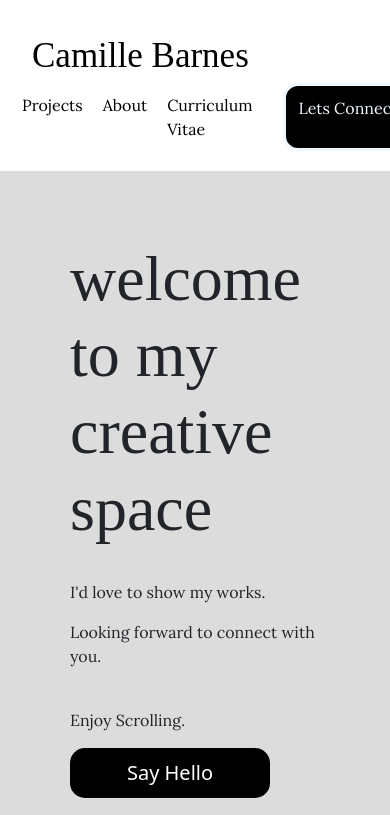
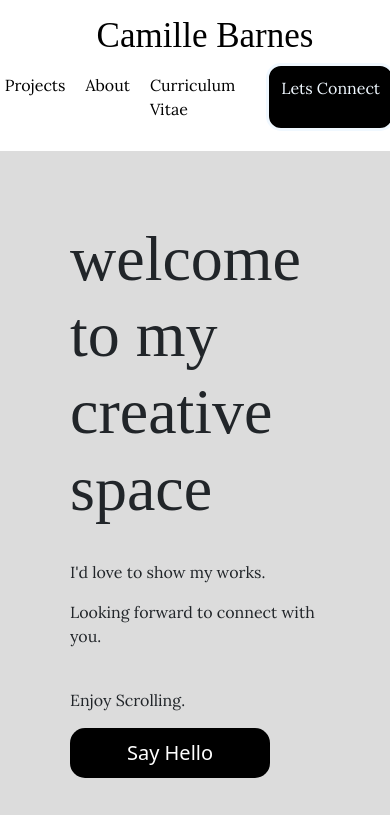
Before and after one commit to mpgthubcreative/Marianne-html, a plain HTML site: page index.html in a window 390 px wide. Shown: the top 815 px of the page. Drawn offline with nearby package versions, Linux system fonts and the light colour scheme; a script that the page names is missing; a web font is replaced by a local one.

Commit message:
Update style.css

```diff
--- a/style.css
+++ b/style.css
@@ -239,6 +239,11 @@ border-radius: 15px;
   margin: 0px;
 }
 
+  .container{
+  padding: 0%;
+  margin: 0%;
+  justify-content: center;
+}
 
  .herogrid{
     display: flex ;
@@ -292,4 +297,5 @@ grid-template-columns: 1fr;
 text-align: center;
 }
 
+
 }
```
